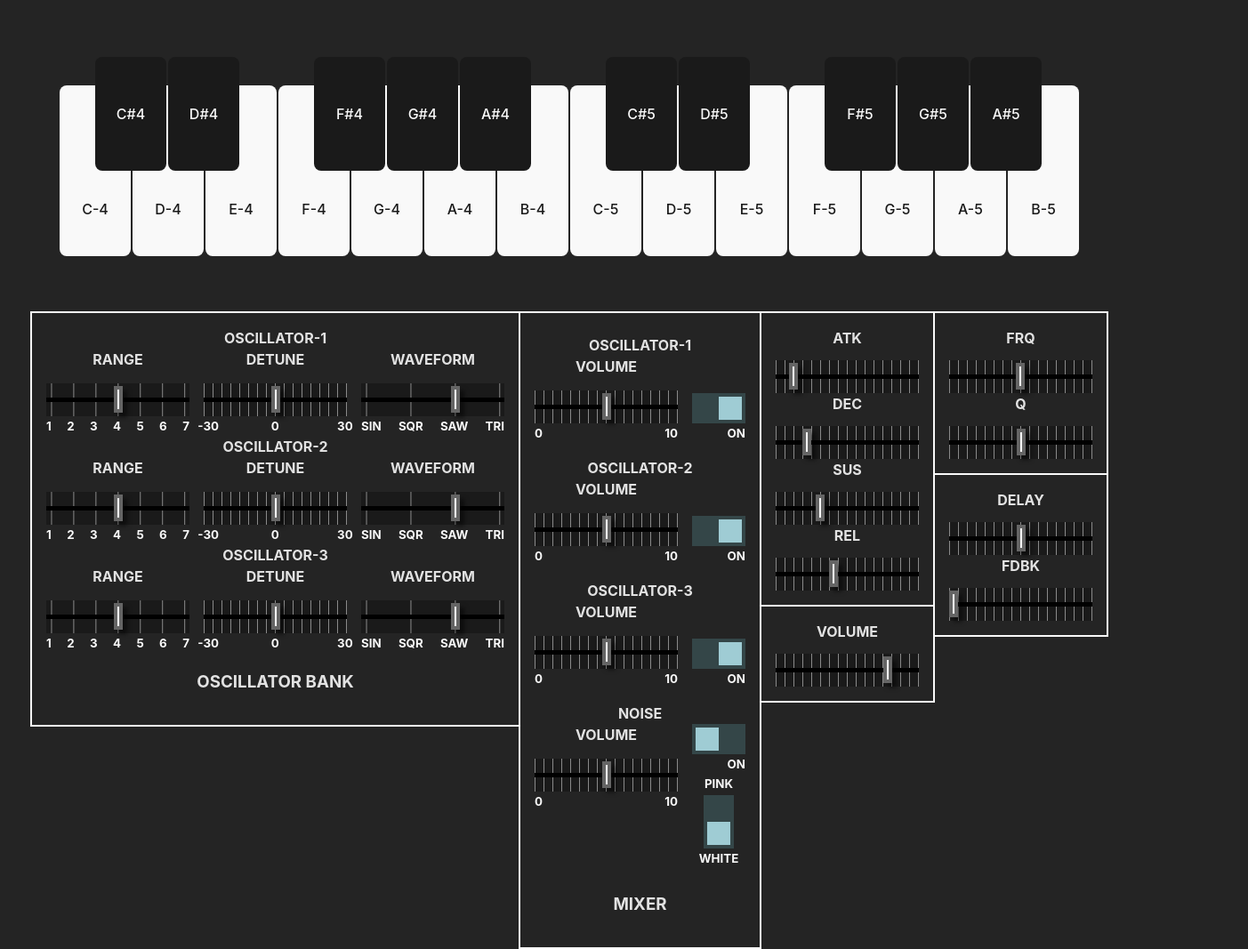
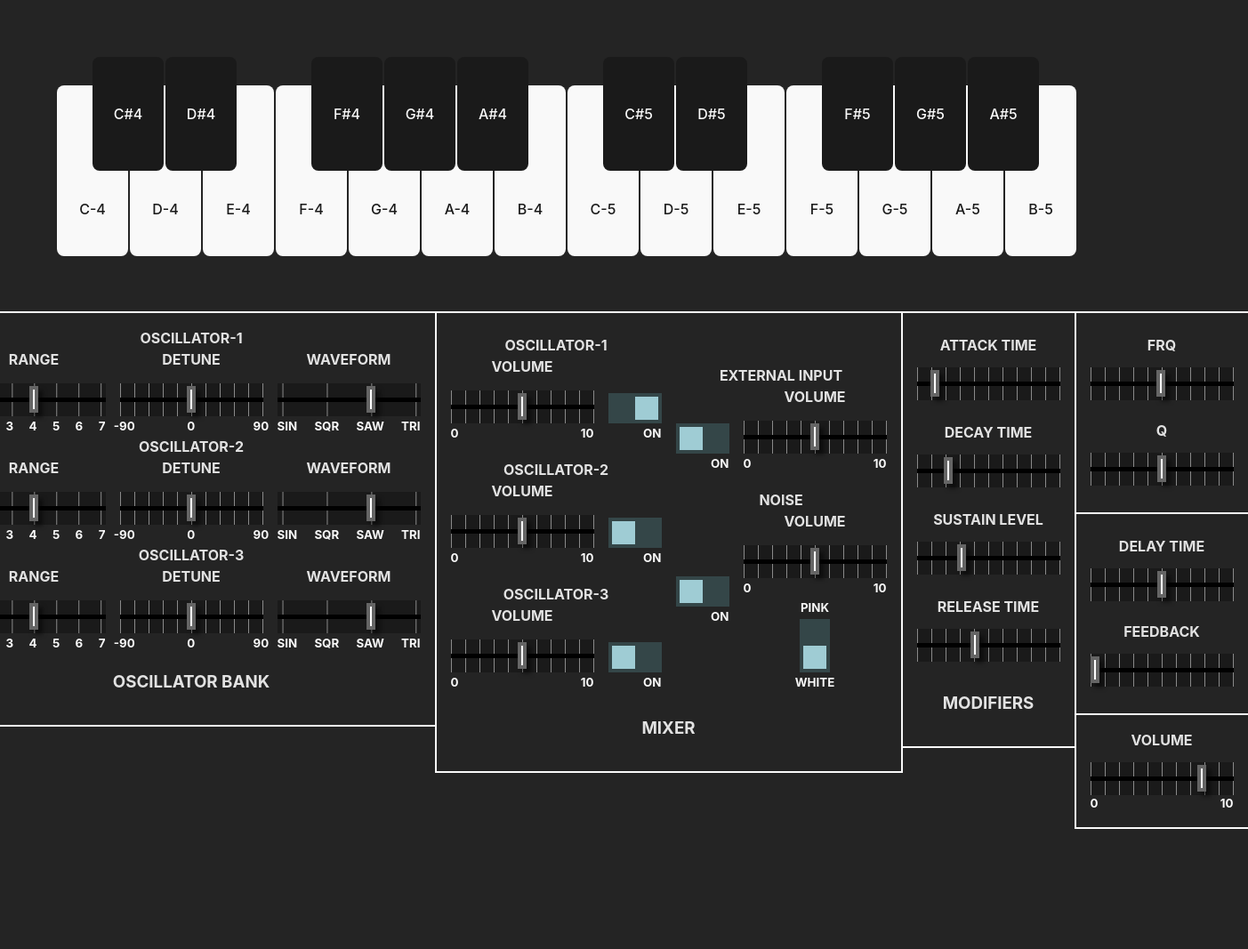
Before and after one commit to Cadiac/synth, a website built with Vite: page index.html in a window 1280 px wide. Shown: the whole page at 89% size, 1403 px wide, since content can reach past the window. After the commit the page ends 962 px from the top, so only its background shows below. Built offline with nearby package versions, Linux system fonts and the light colour scheme.

Commit message:
Better styling

```diff
--- a/index.html
+++ b/index.html
@@ -114,11 +114,11 @@
           </div>
           <div class="column">
             <label>DETUNE</label>
-            <input type="range" min="0" max="30" step="1" value="15" oninput="setOscillatorDetune(this.value, 0)" />
+            <input type="range" min="-90" max="90" step="1" value="0" oninput="setOscillatorDetune(this.value, 0)" />
             <div class="space-between">
-              <small class="left">-30</small>
+              <small class="left">-90</small>
               <small class="middle">0</small>
-              <small class="right">30</small>
+              <small class="right">90</small>
             </div>
           </div>
           <div class="column">
@@ -152,11 +152,11 @@
           </div>
           <div class="column">
             <label>DETUNE</label>
-            <input type="range" min="0" max="30" step="1" value="15" oninput="setOscillatorDetune(this.value, 1)" />
+            <input type="range" min="-90" max="90" step="1" value="0" oninput="setOscillatorDetune(this.value, 1)" />
             <div class="space-between">
-              <small class="left">-30</small>
+              <small class="left">-90</small>
               <small class="middle">0</small>
-              <small class="right">30</small>
+              <small class="right">90</small>
             </div>
           </div>
           <div class="column">
@@ -190,11 +190,11 @@
           </div>
           <div class="column">
             <label>DETUNE</label>
-            <input type="range" min="-30" max="30" step="1" value="0" oninput="setOscillatorDetune(this.value, 2)" />
+            <input type="range" min="-90" max="90" step="1" value="0" oninput="setOscillatorDetune(this.value, 2)" />
             <div class="space-between">
-              <small class="left">-30</small>
+              <small class="left">-90</small>
               <small class="middle">0</small>
-              <small class="right">30</small>
+              <small class="right">90</small>
             </div>
           </div>
           <div class="column">
@@ -215,6 +215,8 @@
 
       <!-- Mixer -->
       <div class="controls-container">
+        <div class="row">
+          <div class="column">
             <div class="group">
               <label for="mixer-1">OSCILLATOR-1</label>
               <div id="mixer-1" class="row">
@@ -254,7 +256,7 @@
                 </div>
                 <div class="column justify-flex-end">
                   <label class="switch">
-                <input type="checkbox" value="enabled" checked onchange="toggleOscillator(this.checked, 1)">
+                    <input type="checkbox" value="enabled" onchange="toggleOscillator(this.checked, 1)">
                     <span class="slider"></span>
                   </label>
                   <div class="space-between">
@@ -279,7 +281,7 @@
                 </div>
                 <div class="column justify-flex-end">
                   <label class="switch">
-                <input type="checkbox" value="enabled" checked onchange="toggleOscillator(this.checked, 2)">
+                    <input type="checkbox" value="enabled" onchange="toggleOscillator(this.checked, 2)">
                     <span class="slider"></span>
                   </label>
                   <div class="space-between">
@@ -289,19 +291,38 @@
                 </div>
               </div>
             </div>
+          </div>
 
+          <div class="column align-self-end">
             <div class="group">
-          <label for="mixer-3">NOISE</label>
+              <label for="mixer-3">EXTERNAL INPUT</label>
               <div id="mixer-3" class="row">
+                <div class="column justify-flex-end">
+                  <label class="switch">
+                    <input type="checkbox" value="enabled" disabled onchange="toggleExternal(this.checked)">
+                    <span class="slider"></span>
+                  </label>
+                  <div class="space-between">
+                    <small></small>
+                    <small>ON</small>
+                  </div>
+                </div>
                 <div class="column">
                   <label>VOLUME</label>
-              <input type="range" min="0" max="1" step="0.01" value="0.5" oninput="setNoiseVolume(this.value)" />
+                  <input type="range" disabled min="0" max="1" step="0.01" value="0.5"
+                    oninput="setExternalVolume(this.value)" />
                   <div class="space-between">
                     <small>0</small>
                     <small>10</small>
                   </div>
                 </div>
-            <div class="column justify-flex-end">
+              </div>
+            </div>
+
+            <div class="group">
+              <label for="mixer-3">NOISE</label>
+              <div id="mixer-3" class="row">
+                <div class="column centered">
                   <label class="switch">
                     <input type="checkbox" value="enabled" onchange="toggleNoise(this.checked)">
                     <span class="slider"></span>
@@ -309,6 +330,15 @@
                   <div class="space-between">
                     <small></small>
                     <small>ON</small>
+                  </div>
+                </div>
+
+                <div class="column">
+                  <label>VOLUME</label>
+                  <input type="range" min="0" max="1" step="0.01" value="0.5" oninput="setNoiseVolume(this.value)" />
+                  <div class="space-between">
+                    <small>0</small>
+                    <small>10</small>
                   </div>
 
                   <small>PINK</small>
@@ -319,9 +349,12 @@
                     </label>
                   </div>
                   <small>WHITE</small>
+                </div>
+              </div>
+            </div>
 
           </div>
-          </div>
+
         </div>
 
         <h3>MIXER</h3>
@@ -330,16 +363,59 @@
       <div class="column">
         <!-- ADSR -->
         <div class="controls-container">
-          <label for="attack">ATK</label>
-          <input id="attack" type="range" min="0" max="1" step="0.01" value="0.1" oninput="setAdsrAttack(this.value)" />
-          <label for="decay">DEC</label>
-          <input id="decay" type="range" min="0" max="1" step="0.01" value="0.2" oninput="setAdsrDecay(this.value)" />
-          <label for="sustain">SUS</label>
+          <div class="column">
+            <div class="group">
+              <label for="attack">ATTACK TIME</label>
+              <input id="attack" type="range" min="0" max="1" step="0.01" value="0.1"
+                oninput="setAdsrAttack(this.value)" />
+            </div>
+            <div class="group">
+              <label for="decay">DECAY TIME</label>
+              <input id="decay" type="range" min="0" max="1" step="0.01" value="0.2"
+                oninput="setAdsrDecay(this.value)" />
+            </div>
+            <div class="group">
+              <label for="sustain">SUSTAIN LEVEL</label>
               <input id="sustain" type="range" min="0" max="1" step="0.01" value="0.3"
                 oninput="setAdsrSustain(this.value)" />
-          <label for="release">REL</label>
+            </div>
+            <div class="group">
+              <label for="release">RELEASE TIME</label>
               <input id="release" type="range" min="0" max="1" step="0.01" value="0.4"
                 oninput="setAdsrRelease(this.value)" />
+            </div>
+          </div>
+          <h3>MODIFIERS</h3>
+        </div>
+      </div>
+
+      <div class="column">
+        <!-- Lowpass filter -->
+        <div class="controls-container">
+          <div class="group">
+            <label for="lowpass-freq">FRQ</label>
+            <input id="lowpass-freq" type="range" min="0.01" max="1" step="0.01" value="0.5"
+              oninput="setLowpassFrequency(this.value)" />
+          </div>
+          <div class="group">
+            <label for="lowpass-q">Q</label>
+            <input id="lowpass-q" type="range" min="0" max="1" step="0.01" value="0.5"
+              oninput="setLowpassQ(this.value)" />
+          </div>
+        </div>
+
+        <!-- Echo -->
+        <div class="controls-container">
+          <div class="group">
+            <label for="echo-delay">DELAY TIME</label>
+            <input id="echo-delay" type="range" min="0" max="1" step="0.01" value="0.5"
+              oninput="setEchoDelay(this.value)" />
+          </div>
+          <div class="group">
+            <label for="echo-feedback">FEEDBACK</label>
+            <input id="echo-feedback" type="range" min="0" max="1" step="0.01" value="0.0"
+              oninput="setEchoFeedback(this.value)" />
+          </div>
         </div>
 
         <!-- Master -->
@@ -347,28 +423,10 @@
           <label for="volume">VOLUME</label>
           <input id="volume" type="range" min="0" max="1" step="0.01" value="0.8"
             oninput="setMasterVolume(this.value)" />
+          <div class="space-between">
+            <small>0</small>
+            <small>10</small>
           </div>
-      </div>
-
-      <div class="column">
-        <!-- Lowpass filter -->
-        <div class="controls-container">
-          <label for="lowpass-freq">FRQ</label>
-          <input id="lowpass-freq" type="range" min="0.01" max="1" step="0.01" value="0.5"
-            oninput="setLowpassFrequency(this.value)" />
-          <label for="lowpass-q">Q</label>
-          <input id="lowpass-q" type="range" min="0" max="1" step="0.01" value="0.5"
-            oninput="setLowpassQ(this.value)" />
-        </div>
-
-        <!-- Echo -->
-        <div class="controls-container">
-          <label for="echo-delay">DELAY</label>
-          <input id="echo-delay" type="range" min="0" max="1" step="0.01" value="0.5"
-            oninput="setEchoDelay(this.value)" />
-          <label for="echo-feedback">FDBK</label>
-          <input id="echo-feedback" type="range" min="0" max="1" step="0.01" value="0.0"
-            oninput="setEchoFeedback(this.value)" />
         </div>
       </div>
     </div>
--- a/src/style.css
+++ b/src/style.css
@@ -139,7 +139,7 @@ input[type="range" i] {
   -webkit-appearance: none;
   appearance: none;
   background-color: #1a1a1a;
-  background-size: 10px 100%;
+  background-size: 16px 100%;
   background-image: linear-gradient( to right, transparent -1px, #f9f9f9 0px, transparent 1px, transparent 100% );
   background-position: 0% 0%;
   background-repeat: repeat;
@@ -191,6 +191,10 @@ input[type="range" i]::-webkit-slider-thumb {
 
 .justify-flex-end {
   justify-content: flex-end;
+}
+
+.align-self-end {
+  align-self: flex-end;
 }
 
 .waveform-input {
--- a/src/synth.ts
+++ b/src/synth.ts
@@ -83,9 +83,9 @@ function initializeSynth() {
       gainNode: volumeNode,
     },
     oscillators: [
-      createOscillator(audioContext, 4, adsrGainNode),
-      createOscillator(audioContext, 4, adsrGainNode),
-      createOscillator(audioContext, 4, adsrGainNode),
+      createOscillator(audioContext, 4, adsrGainNode, true),
+      createOscillator(audioContext, 4, adsrGainNode, false),
+      createOscillator(audioContext, 4, adsrGainNode, false),
     ],
     noise: createWhiteNoise(audioContext, adsrGainNode),
     lowpass: {
@@ -109,7 +109,8 @@ function initializeSynth() {
 function createOscillator(
   audioContext: AudioContext,
   octave: number,
-  destination: AudioNode
+  destination: AudioNode,
+  enabled: boolean
 ) {
   const oscillator = new OscillatorNode(audioContext);
   oscillator.type = "sawtooth";
@@ -120,7 +121,9 @@ function createOscillator(
   gainNode.gain.value = 0.5;
 
   // OSC -> Gain -> Destination
-  oscillator.connect(gainNode);
+  if (enabled) {
+    oscillator.connect(gainNode);
+  }
   gainNode.connect(destination);
 
   oscillator.start();
```
Lines whose indentation alone changed are shown as unchanged.
